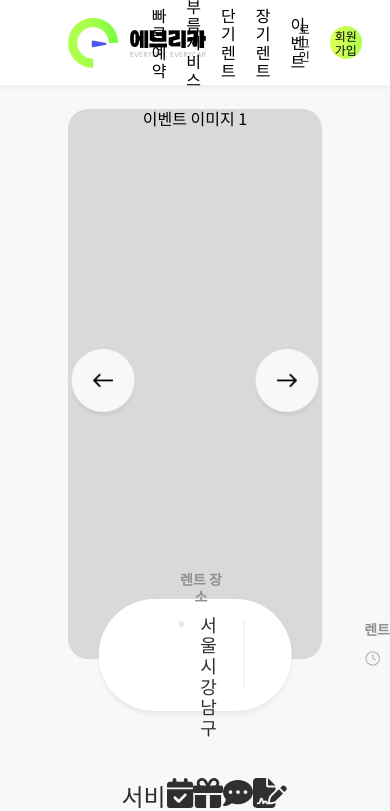
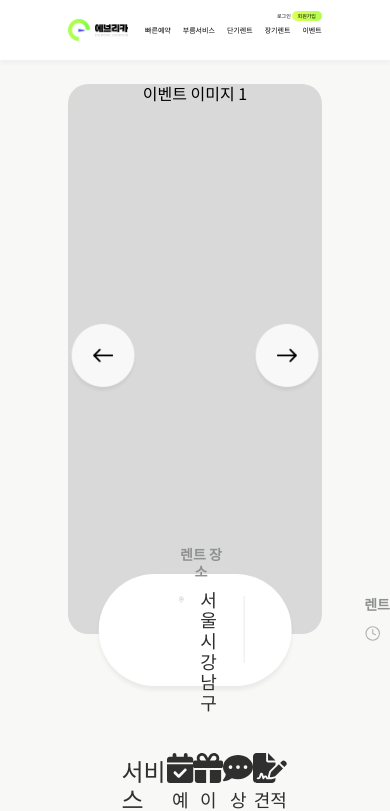
Before and after one commit to STERNDELFTIN/everycar-frontend, a React (Create React App) app in the folder everycar-frontend/: page / in a window 390 px wide. Shown: the top 811 px of the page. Built offline with nearby package versions, Linux system fonts and the light colour scheme.

Commit message:
App.css 반응형 웹사이트 스타일

```diff
--- a/everycar-frontend/src/App.css
+++ b/everycar-frontend/src/App.css
@@ -82,3 +82,139 @@ i { display: block; }
 }
 
 .customer-service, .company-info, .sns-link-container { display: flex; flex-direction: column; gap: 2px; }
+
+/* 미디어 쿼리 */
+@media (max-width: 1200px) {
+  /* menu */
+  .menu-container, .left-menu, .center-menu, .right-menu, .register {
+    gap: 2px;
+  }
+  .left-menu {
+    width: 20%;
+  }
+  .left-menu img {
+    width: 90px !important; height: auto !important;
+  }
+  .center-menu {
+    width: 55%;
+    font-size: 13px;
+  }
+  .right-menu {
+    font-size: 10px;
+  }
+  .register {
+    width: 63px; height: 25px;
+  }
+
+  /* footer */
+  .footer-link-container a {
+    font-size: 16px !important;
+  }
+}
+@media (max-width: 768px) { /* 태블릿 */
+  /* menu */
+  .menu-container {
+    position: relative;
+  }
+  .menu-container, .left-menu, .center-menu, .right-menu, .register {
+    gap: 2px;
+  }
+  .left-menu {
+    width: 25%;
+  }
+  .left-menu img {
+    width: 60px !important; height: auto !important;
+  }
+  .center-menu {
+    width: 75%;
+    font-size: 9px;
+  }
+  .right-menu {
+    position: absolute;
+    height: 30px;
+    font-size: 7px;
+    right: 0%;
+    top: 2%;
+  }
+  .register {
+    width: 40px; height: 20px;
+  }
+
+  /* footer */
+  .footer-link-container a {
+    font-size: 8px !important;
+  }
+  .line {
+    margin: 10px 0 !important;
+  }
+  .customer-service h4, .company-info h4, .sns-title {
+    font-size: 6px;
+  }
+  .company-info {
+    gap: 1px !important;
+  }
+  .footer-content {
+    font-size: 5px !important;
+  }
+  .footer-content h4 {
+    margin-bottom: 10px;
+  }
+  .sns-icon svg {
+    width: 14px;
+  }
+}
+@media (max-width: 480px) { /* 모바일 */
+  /* menu */
+  .menu {
+    height: 60px;
+  }
+  .menu-container {
+    position: relative;
+  }
+  .menu-container, .left-menu, .center-menu, .right-menu, .register {
+    gap: 1px;
+  }
+  .left-menu {
+    width: 30%;
+  }
+  .left-menu img {
+    width: 60px !important; height: auto !important;
+  }
+  .center-menu {
+    width: 70%;
+    font-size: 7px;
+  }
+  .right-menu {
+    position: absolute;
+    height: 30px;
+    font-size: 5px;
+    right: 0%;
+    top: 2%;
+  }
+  .register {
+    width: 30px; height: 10px;
+  }
+
+  /* footer */
+  .footer-link-container a {
+    font-size: 8px !important;
+  }
+  .line {
+    margin: 10px 0 !important;
+  }
+  .customer-service h4, .company-info h4, .sns-title {
+    font-size: 5px;
+  }
+  .company-info {
+    gap: 1px !important;
+  }
+  .footer-content {
+    font-size: 4px !important;
+  }
+  .footer-content h4 {
+    margin-bottom: 10px;
+  }
+  .sns-icon svg {
+    width: 10px;
+  }
+}
--- a/everycar-frontend/src/App.js
+++ b/everycar-frontend/src/App.js
@@ -48,7 +48,7 @@ function App() {
             <FooterLinkStyle to='/customer'>고객센터</FooterLinkStyle>
           </div>
 
-          <div style={{ borderBottom:'1px solid #FFFFFF', width:'100%', margin:'20px 0' }}></div>
+          <div className='line' style={{ borderBottom:'1px solid #FFFFFF', width:'100%', margin:'20px 0' }}></div>
 
           <div className='footer-content' style={{ fontSize:'12px' }}>
             <div className='customer-service'>
```
